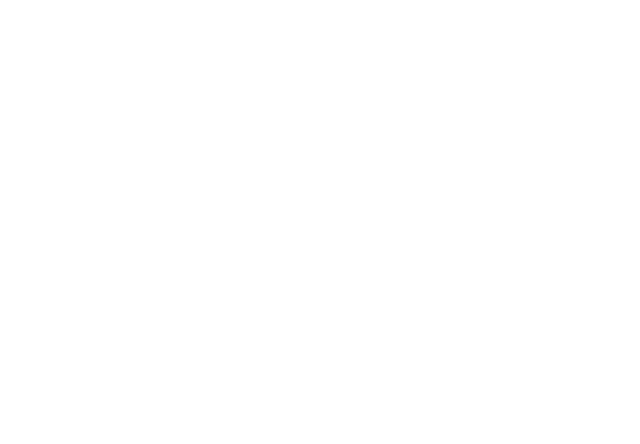
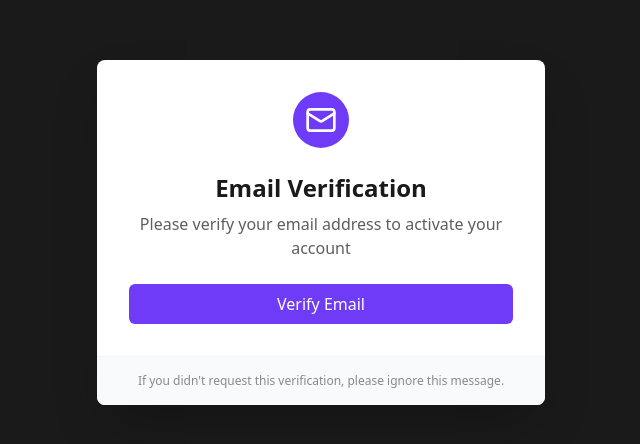
Before and after one commit to AliAlYaman/Estatein-Frontend, a React (Vite) app in the folder Estatein/: page /email-verification in a window 1280 px wide. Before the commit this address had no page. Shown: the part 168-612 px from the top of the page, without its empty margins (319-959 px from the left). Built offline with nearby package versions, Linux system fonts and the light colour scheme.

Commit message:
Added email verification component

```diff
--- a/Estatein/package.json
+++ b/Estatein/package.json
@@ -12,6 +12,7 @@
   "dependencies": {
     "axios": "^1.7.7",
     "estatein": "file:",
+    "lucide-react": "^0.441.0",
     "react": "^18.3.1",
     "react-dom": "^18.3.1",
     "react-router-dom": "^6.26.2"
--- a/Estatein/src/App.jsx
+++ b/Estatein/src/App.jsx
@@ -3,6 +3,7 @@
 import LoginForm from './components/Login';
 import RegisterForm from './components/Register';
 import { LandingPage } from './pages/LandingPage';
+import EmailVerification from './pages/EmailVerification';
 
 
 function App() {
@@ -15,6 +16,7 @@
           <Route path='/' element={<LandingPage/>}/>
           <Route path="/login" element={<LoginForm />}/>
           <Route path="/register" element={<RegisterForm />}/>
+          <Route path='/email-verification' element={<EmailVerification/>}></Route>
         </Routes>
     </Router>
     </>
--- /dev/null
+++ b/Estatein/src/pages/EmailVerification.jsx
@@ -0,0 +1,77 @@
+import React, { useState, useEffect } from "react";
+import { Loader2, CheckCircle, Mail } from "lucide-react";
+
+export default function EmailVerification() {
+  const [isVerifying, setIsVerifying] = useState(false);
+  const [isVerified, setIsVerified] = useState(false);
+
+  const handleVerification = () => {
+    setIsVerifying(true);
+    // Simulate verification process
+    setTimeout(() => {
+      setIsVerified(true);
+    }, 2000);
+  };
+
+  useEffect(() => {
+    if (isVerified) {
+      // Simulate redirect to home page
+      setTimeout(() => {
+        alert("Redirecting to home page...");
+        // In a real application, you would use routing here
+        // router.push('/home')
+      }, 1500);
+    }
+  }, [isVerified]);
+
+  return (
+    <div className="flex items-center justify-center min-h-screen bg-secondary">
+      <div className="w-full max-w-md mx-4 overflow-hidden shadow-2xl bg-white rounded-lg">
+        <div className="p-8">
+          <div className="flex justify-center mb-6">
+            <div className="rounded-full bg-[#703BF7] p-3">
+              <Mail className="w-8 h-8 text-white" />
+            </div>
+          </div>
+          <h2 className="text-2xl font-bold text-center text-[#1A1A1A] mb-2">
+            Email Verification
+          </h2>
+          <p className="text-center text-[#1A1A1A] opacity-70 mb-6">
+            Please verify your email address to activate your account
+          </p>
+          {!isVerified ? (
+            <button
+              className="w-full bg-[#703BF7] hover:bg-[#5c2fd6] text-white py-2 px-4 rounded-md transition-colors duration-300"
+              onClick={handleVerification}
+              disabled={isVerifying}
+            >
+              {isVerifying ? (
+                <>
+                  <Loader2 className="mr-2 h-5 w-5 animate-spin inline" />
+                  Verifying...
+                </>
+              ) : (
+                "Verify Email"
+              )}
+            </button>
+          ) : (
+            <div className="text-center">
+              <CheckCircle className="w-16 h-16 text-green-500 mx-auto mb-4" />
+              <p className="text-lg font-semibold text-[#703BF7] mb-2">
+                Email Verified Successfully!
+              </p>
+              <p className="text-sm text-[#1A1A1A] opacity-70">
+                You will be redirected to the home page shortly.
+              </p>
+            </div>
+          )}
+        </div>
+        <div className="px-8 py-4 bg-gray-50 border-t border-gray-100">
+          <p className="text-xs text-center text-[#1A1A1A] opacity-50">
+            If you didn't request this verification, please ignore this message.
+          </p>
+        </div>
+      </div>
+    </div>
+  );
+}
```
Also changed, not shown: 1 other file (tests, documents, lock files or other folders).
